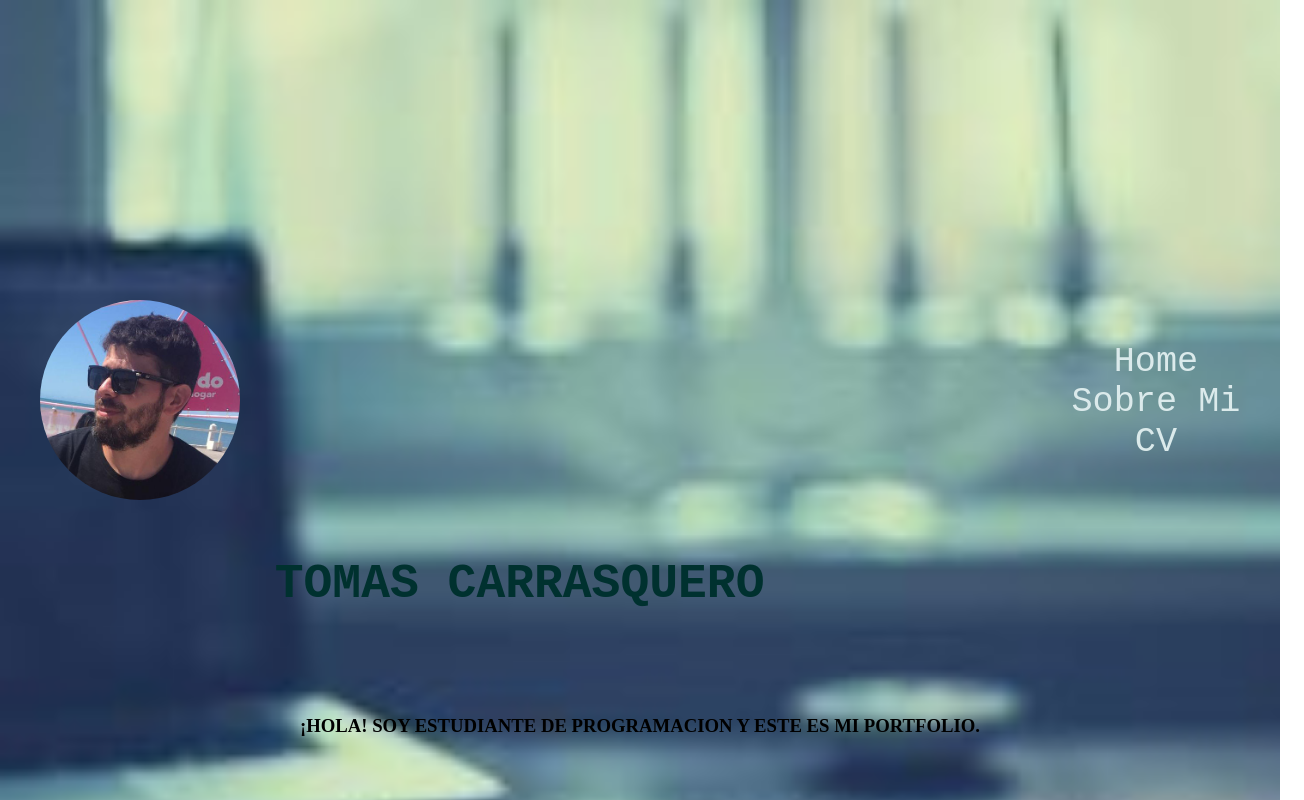
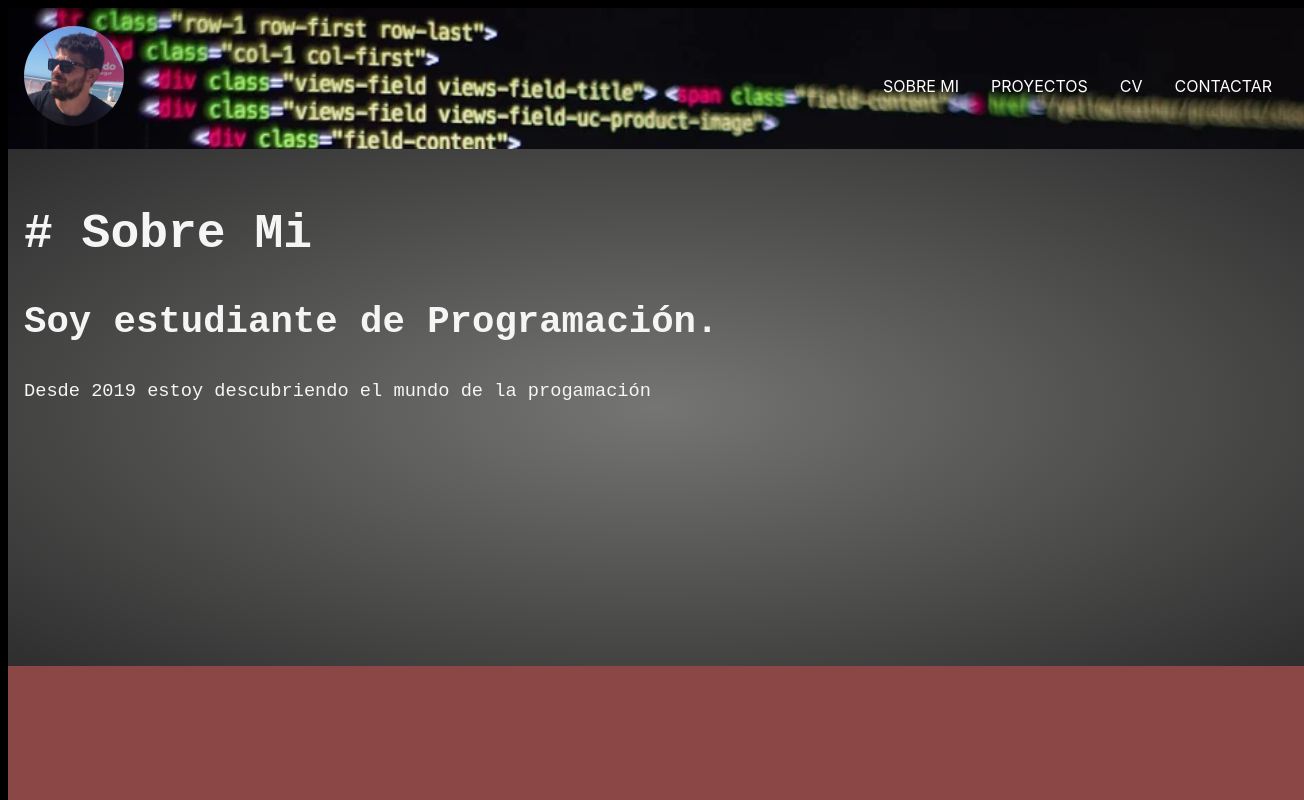
Before and after one commit to CardenalThompson/Portfolio, a plain HTML site: page index.html in a window 1280 px wide. Shown: the top 800 px of the page, 1304 px wide, since content can reach past the window. Drawn offline with Linux system fonts and the light colour scheme.

Commit message:
cambiando aspecto

```diff
--- a/Estilos.css
+++ b/Estilos.css
@@ -1,77 +1,129 @@
-/* globales */
-.contenedor{
-    width: 95%;
-    max-width: 120%;
-    margin: auto;
+body {
+	font-family: -apple-system, BlinkMacSystemFont, 'Segoe UI', Roboto, Oxygen, Ubuntu, Cantarell, 'Open Sans', 'Helvetica Neue', sans-serif;
+    background-color: black;
 }
 
-.cuerpo{
-    background-image: url("Fondo.jpg");
-    background-size: cover;
+a {
+	text-decoration: none;
+	color: #ffffff;
 }
 
-.bordeCircular{
-    border-radius: 50%;
-    width: 200px;
-    height: 200px;
+a:hover{
+    color:#888;
 }
 
-img{
-    max-width: 100%;
+.navbar,
+.navbar .container {
+	width: 100%;
+	display: flex;
+	flex-wrap: wrap;
+	align-items: center;
+	justify-content: space-between;
 }
 
-/* Herader */
-.site-header{
-    padding: 1rem 0 3rem 0;
+.navbar {
+	padding: 1.15rem 1rem;
+	background-color: #888;
+	background-image: url(Fondo1.jpg);
+	background-size: cover;
 }
 
-.inicio{
-    margin: 0;
-    background-position: center center;
-    background-size: cover;
-    height: 100vh;
-    min-height: 60rem;
+.navbar-header {
+	display: flex;
+	align-items: center;
 }
 
-.contenido-header{
-    height: 100%;
-    display: flex;
-    flex-direction: column;
-    justify-content: center;
-    text-align: center;
+.navbar-toggler {
+	border-radius: 5px;
+	background-color: transparent;
+	cursor: pointer;
+	border: none;
+	display: none;
+	outline: none;
 }
 
-.contenido-header h1{
-    font-family: 'Courier New', Courier, monospace;
-    color: rgb(0, 49, 47);
-    font-size: 36pt;
-    padding-bottom: 2rem;
-    max-width: 60rem;
-    line-height: 2;
+.navbar-toggler {
+	border-radius: 5px;
+	background-color: transparent;
+	cursor: pointer;
+	border: none;
+	display: none;
+	outline: none;
 }
 
-.navegacion a{
-    font-family: 'Courier New', Courier, monospace;
-    font:bold;
-    color: #dbeaeb;
-    font: bold;
-    text-decoration: none;
-    font-size: 2.2rem;
-    display: block;
+.navbar-nav {
+	margin-left: auto;
+	flex-direction: row;
+	display: flex;
+	padding-left: 0;
+	margin-bottom: 0;
+	list-style: none;
 }
 
-.navegacion a:hover{
-    color: rgb(3, 102, 77);
+.navbar-nav li a {
+	text-decoration: none;
+	display: inline-block;
+	padding: 0.5rem 1rem;
 }
 
-.barra{
-    padding-top: 3rem;
+.bordeCircular {
+	border-radius: 50%;
+	width: 100px;
+	height: 100px;
 }
 
-@media(min-width: 768px){
-    .barra{
-        display: flex;
-        justify-content: space-between;
-        align-items: center;
-    }
+img {
+	max-width: 100%;
 }
+
+section{
+    min-height: 20em;
+    width: 100%;
+    padding: 1.15rem 1rem;
+}
+
+#sobreMi{
+    min-height: 30em;
+    background-color:rgb(117, 117, 115);
+    background-image: repeating-radial-gradient( rgb(117, 117, 115), rgb(46, 46, 46));
+    margin-left: auto;
+    margin-right: auto;
+}
+
+#proyectos{
+    background-color: rgb(139, 70, 70);
+}
+
+#contactar{
+    background-color: rgb(51, 45, 143);
+}
+
+.descripcion{
+    /* background-color: rgb(255, 252, 208); */
+    height: 400px;
+    width: 700px;
+    justify-content: center;
+    /* align-items: center; */
+}
+
+.descripcion h1{
+    font-family: 'Courier New', Courier, monospace;
+    font-size: 36pt;
+    color: whitesmoke;
+    text-align: left;
+}
+
+.descripcion h3{
+    font-family: 'Courier New', Courier, monospace;
+    font-size: 28pt;
+    color: whitesmoke;
+    text-align: left;
+}
+
+.descripcion p{
+    font-family: 'Courier New', Courier, monospace;
+    font-size: 14pt;
+    color: whitesmoke;
+    text-align: left;
+
+}
--- a/index.html
+++ b/index.html
@@ -9,35 +9,38 @@
     <link rel="stylesheet" href="Estilos.css">
 </head>
 
-<body class="cuerpo">
-    <div>
-        <header class="site-header inicio">
-            <div class="contenedor contenido-header">
-                <div class="barra">
-                    <a href="">
-                        <img class="bordeCircular" src="Perfil.jpg" alt="Foto perfil">
-                    </a>
-
-                    <div class="movile-menu">
-                        <a href="">
-                            <img src="" alt="">
-                        </a>
-                    </div>
-
-                    <nav class="navegacion">
-                        <a href="Index.html">Home</a>
-                        <a href="">Sobre Mi</a>
-                        <a href="Tomas Carrasquero CV.pdf">CV</a>
-                    </nav>
-
-                </div>
-                <!-- titulo pagina -->
-                <h1 class="nombre">TOMAS CARRASQUERO</h1>
-                <h3 class="bienvenida">¡HOLA! SOY ESTUDIANTE DE PROGRAMACION Y ESTE ES MI PORTFOLIO. </h3>
-
+<body>
+    <nav class="navbar">
+        <div class="container">
+            <div class="navbar-header">
+                <a href="">
+                    <img class="bordeCircular" src="Perfil.jpg" alt="Foto perfil">
+                </a>
             </div>
-        </header>
-    </div>
+            <div class="navbar-menu">
+                <ul class="navbar-nav">
+                    <ul class="navbar-nav">
+                        <li><a href="#sobreMi">SOBRE MI</a></li>
+                        <li><a href="#proyectos">PROYECTOS</a></li>
+                        <li><a href="Tomas Carrasquero CV.pdf" target="_blank">CV</a></li>
+                        <li><a href="#contactar">CONTACTAR</a></li>
+                    </ul>
+                </ul>
+            </div>
+        </div>
+    </nav>
+    <main>
+        <section id="sobreMi">
+            <div class="descripcion">
+                    <div><h1># Sobre Mi</h1></div>
+                    <div><h3>Soy estudiante de Programación.</h3></div>
+                    <div><p>Desde 2019 estoy descubriendo el mundo de la progamación</p></div>
+            </div>
+        </section>
+        <section id="proyectos"></section>
+        <section id="contactar"></section>
+    </main>
+    <footer></footer>
 </body>
 
 </html>
```
Also changed, not shown: Fondo1.jpg (added).
